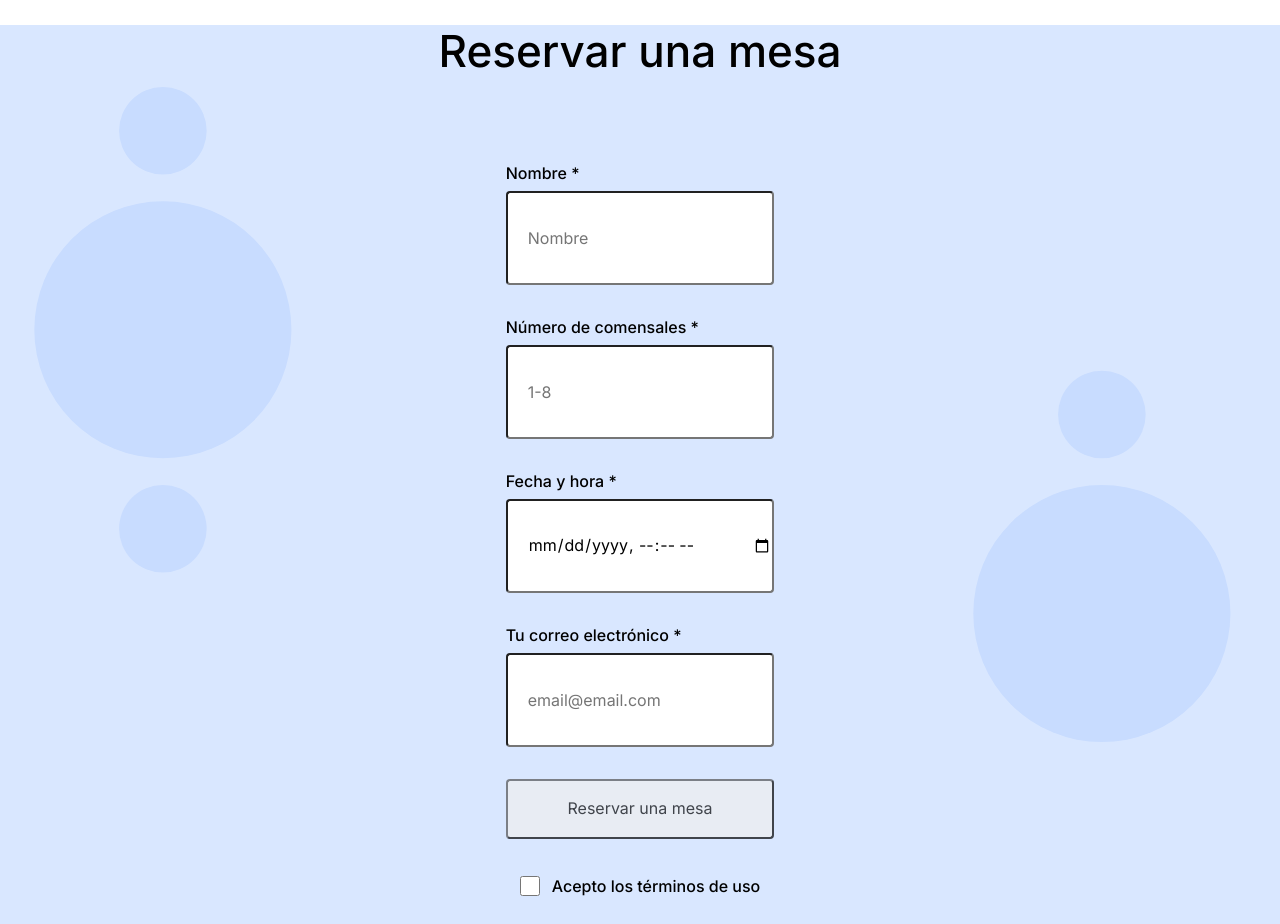
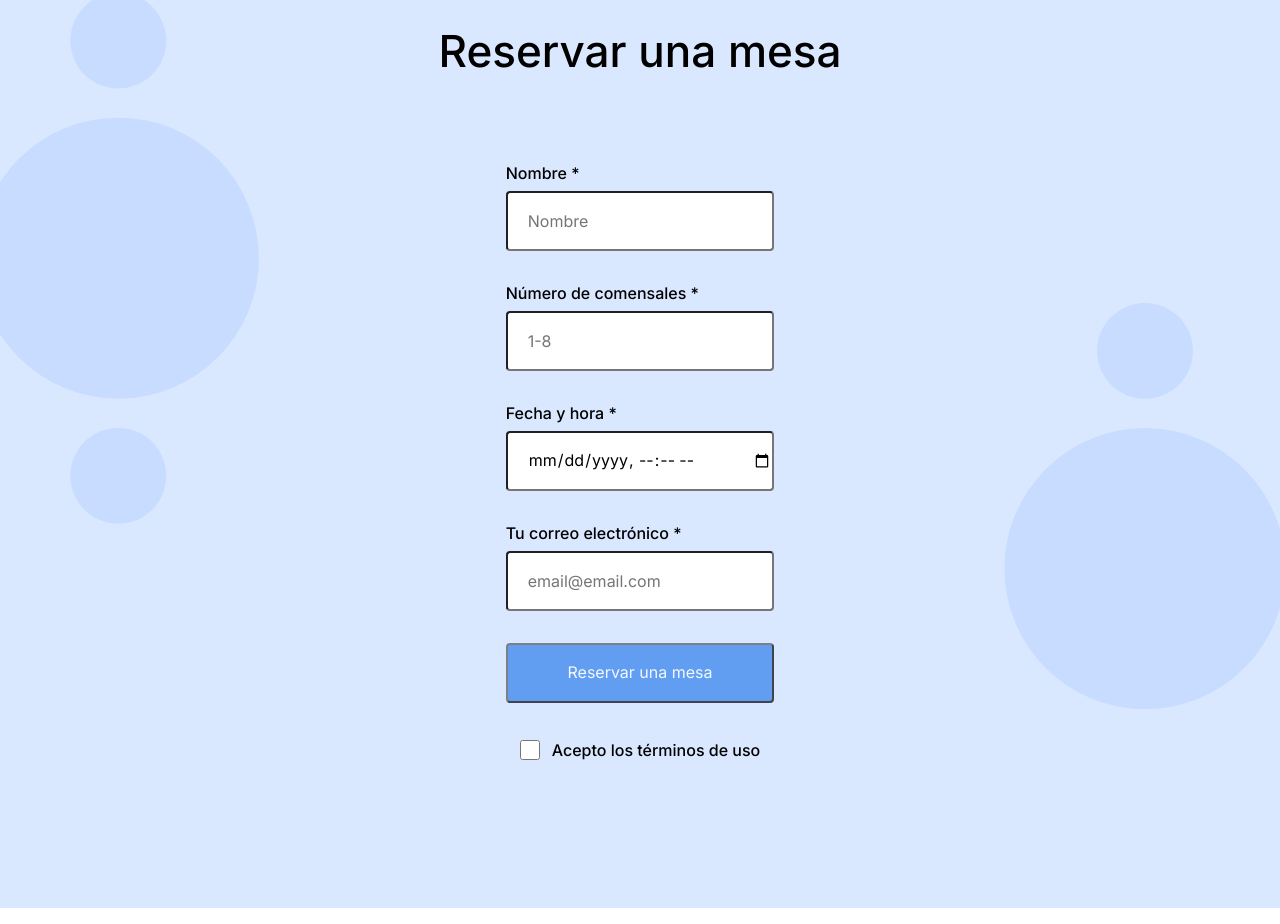
Before and after one commit to GabyMusiCuba/web_project_coffeeshop, a plain HTML site: page index.html in a window 1280 px wide. Shown: the part 1765-2689 px from the top of the page. Drawn offline with Linux system fonts and the light colour scheme.

Commit message:
Project_4_Stage_3

```diff
--- a/index.html
+++ b/index.html
@@ -111,56 +111,57 @@
         <section class="reservation" id="reservation">
           <h2 class="reservation__title">Reservar una mesa</h2>
           <form class="reservation__form">
-            <fieldset class="form__fieldset">
-              <label for="nombre" class="form__label">Nombre *</label>
+            <fieldset class="reservation__fieldset">
+              <label for="nombre" class="reservation__label">Nombre *</label>
               <input
                 type="text"
                 id="nombre"
-                class="form__input"
+                class="reservation__input"
                 placeholder="Nombre"
                 required
               />
-              <label for="guest-count" class="form__label"
+              <label for="guest-count" class="reservation__label"
                 >Número de comensales *</label
               >
               <input
                 type="number"
                 id="guest-count"
-                class="form__input"
+                class="reservation__input"
                 min="1"
                 max="8"
                 placeholder="1-8"
                 required
               />
-              <label for="date" class="form__label">Fecha y hora *</label>
+              <label for="date" class="reservation__label"
+                >Fecha y hora *</label
+              >
               <input
                 type="datetime-local"
                 id="date"
-                class="form__input"
-                placeholder="dd/mm/aaaa"
+                class="reservation__input"
                 required
               />
-              <label for="email" class="form__label"
+              <label for="email" class="reservation__label"
                 >Tu correo electrónico *</label
               >
               <input
                 type="email"
                 id="email"
-                class="form__input"
+                class="reservation__input"
                 placeholder="email@email.com"
                 required
               />
-              <button type="submit" class="form__button">
+              <button type="submit" class="reservation__button">
                 Reservar una mesa
               </button>
-              <fieldset class="form__checkbox-container">
+              <fieldset class="reservation__checkbox-container">
                 <input
                   type="checkbox"
                   id="terms"
-                  class="form__checkbox"
+                  class="reservation__checkbox"
                   required
                 />
-                <label for="terms" class="form__label"
+                <label for="terms" class="reservation__label"
                   >Acepto los términos de uso</label
                 >
               </fieldset>
--- a/pages/index.css
+++ b/pages/index.css
@@ -151,6 +151,8 @@
   background-repeat: no-repeat;
   background-position: center;
   background-size: cover;
+  padding-top: 100px;
+  padding-bottom: 120px;
 }
 
 .reservation__form {
@@ -163,50 +165,55 @@
   font-weight: 500;
   font-size: 44px;
   line-height: 52px;
-  margin: 100px 0px 80px;
   text-align: center;
+  margin: 0px;
 }
 
-.form__fieldset {
+.reservation__fieldset {
   max-width: 385px;
   display: flex;
   flex-direction: column;
   border: none;
+  margin-top: 80px;
 }
 
-.form__label {
+.reservation__label {
   font-weight: 500;
   margin-bottom: 8px;
 }
 
-.form__input {
+.reservation__input {
   border-radius: 4px;
   margin-bottom: 32px;
   height: 60px;
   padding: 15px 0px 15px 20px;
+  width: 100%;
+  box-sizing: border-box;
 }
 
-.form__button {
+.reservation__button {
   border-radius: 4px;
+  background-color: #2f80ed;
+  color: #ffffff;
   opacity: 0.7;
   max-width: 385px;
   margin-bottom: 32px;
   height: 60px;
 }
 
-.form__checkbox-container {
+.reservation__checkbox-container {
   border: none;
   display: flex;
 }
 
-.form__checkbox {
+.reservation__checkbox {
   border-radius: 2px;
   height: 20px;
   width: 20px;
   margin-right: 12px;
 }
 
-.form__checkbox:checked {
+.reservation__checkbox:checked {
   background-color: #2f80ed;
   background-image: url("../images/check.svg");
 }
```
